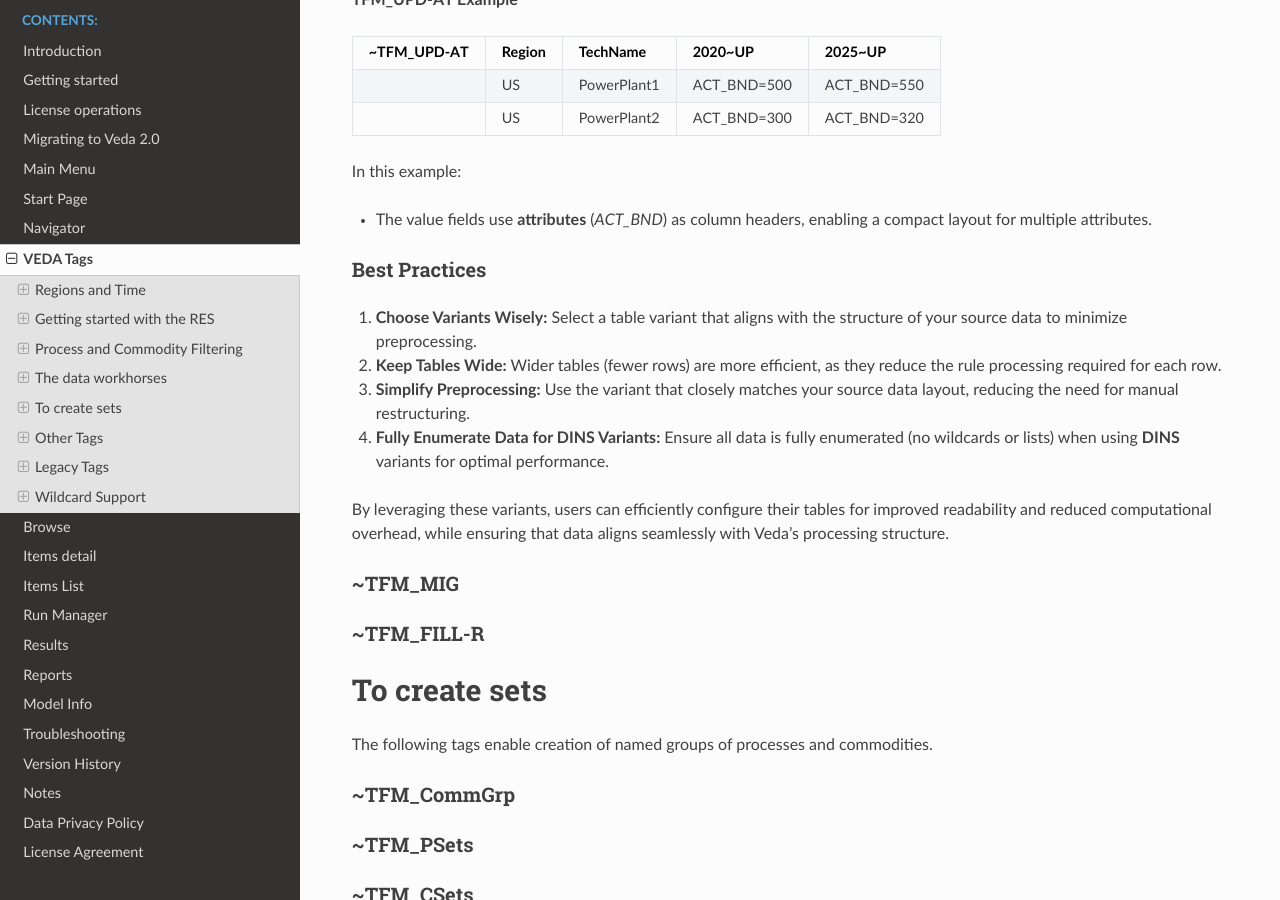
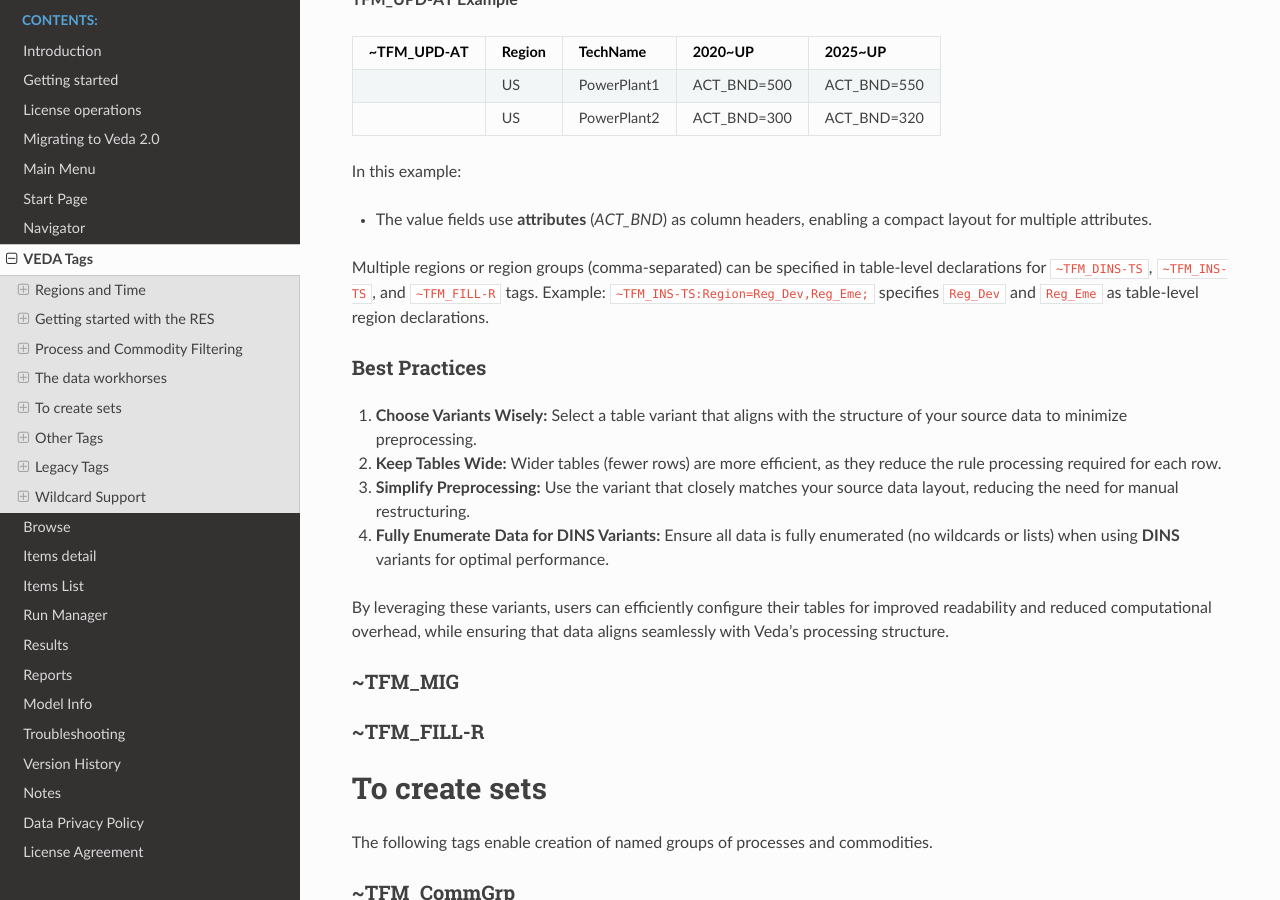
Before and after one commit to kanors-emr/Veda-documentation, a Sphinx documentation site: the page built from docs/source/pages/VedaTags.rst, in a window 1280 px wide and 900 px high, scrolled down 20333 px. Built offline with Sphinx 7.4.7 and the Read the Docs theme 3.1.0, drawn with Linux system fonts in a browser that asks for light colours.

Commit message:
Multiple region groups (comma-separated) in table-level declarations

```diff
--- a/docs/source/pages/VedaTags.rst
+++ b/docs/source/pages/VedaTags.rst
@@ -994,11 +994,11 @@ By understanding the distinct roles and advantages of each table type, users can
     ### ~TFM_UPD Variants
     The **~TFM_UPD** variants allow update tables to organize value fields differently. The supported variants include:
 
-- **TFM_UPD-AT:**
-  The value fields use **attributes** as column headers.
+    - **TFM_UPD-AT:**
+      The value fields use **attributes** as column headers.
 
-- **TFM_UPD-TS:**
-  The value fields use **years** as column headers.
+    - **TFM_UPD-TS:**
+      The value fields use **years** as column headers.
 
 Example Table Layouts
 ^^^^^^^^^^^^^^^^^^^^^
@@ -1057,6 +1057,10 @@ In this example:
 In this example:
 
 - The value fields use **attributes** (`ACT_BND`) as column headers, enabling a compact layout for multiple attributes.
+
+Multiple regions or region groups (comma-separated) can be specified in table-level declarations for ``~TFM_DINS-TS``, ``~TFM_INS-TS``, and ``~TFM_FILL-R`` tags.
+Example:
+``~TFM_INS-TS:Region=Reg_Dev,Reg_Eme;`` specifies ``Reg_Dev`` and ``Reg_Eme`` as table-level region declarations.
 
 
 Best Practices
```
